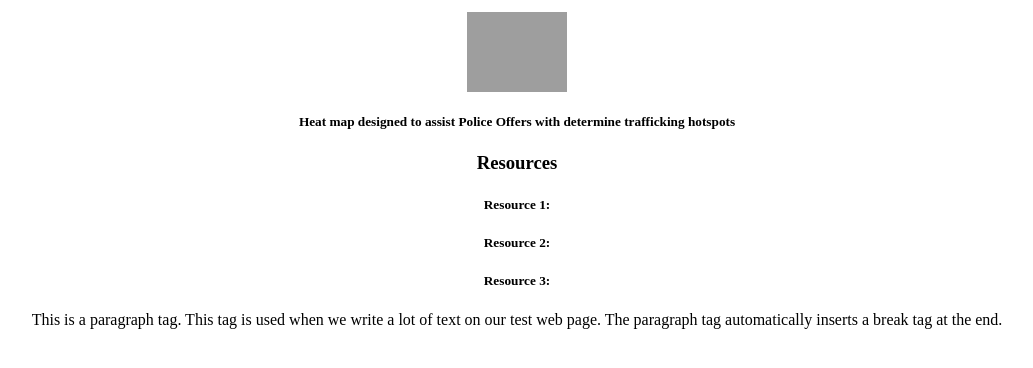
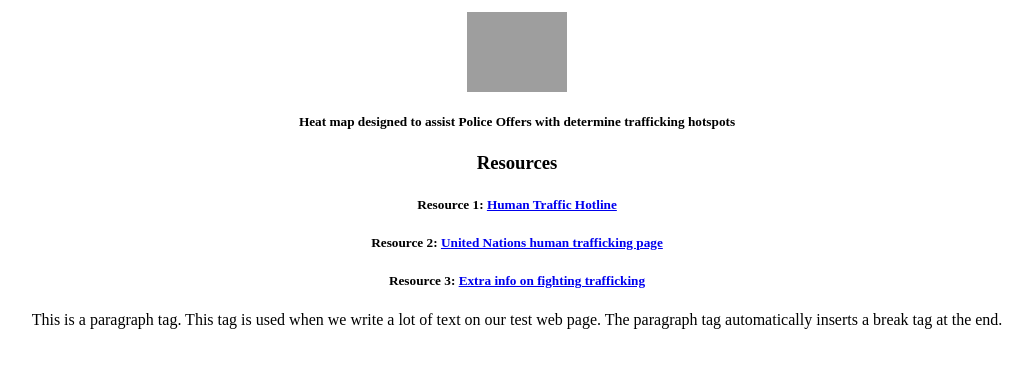
Before and after one commit to 512seanjones/Bluehack, a Flask app: page / in a window 1280 px wide. Shown: the part 193-561 px from the top of the page, without its empty margins (123-1156 px from the left). Run offline with Flask 2, Linux system fonts and the light colour scheme; grey boxes are pictures that could not be loaded.

Commit message:
Add files via upload

```diff
--- a/Alpha-BAHT-master/templates/index.html
+++ b/Alpha-BAHT-master/templates/index.html
@@ -33,16 +33,19 @@
 		<left>
 		<h5>
 			Resource 1:
+	  <a href="https://humantraffickinghotline.org/">Human Traffic Hotline</a>
 		</h5>
 		</left>
 		<left>
 		<h5>
 			Resource 2:
+		<a href="https://www.unodc.org/unodc/human-trafficking/">United Nations human trafficking page</a>
 		</h5>
 		</left>
 		<left>
 		<h5>
 			Resource 3:
+		<a href="https://polarisproject.org/"> Extra info on fighting trafficking</a>
 		</h5>
 		</left>
 		<p>
```
